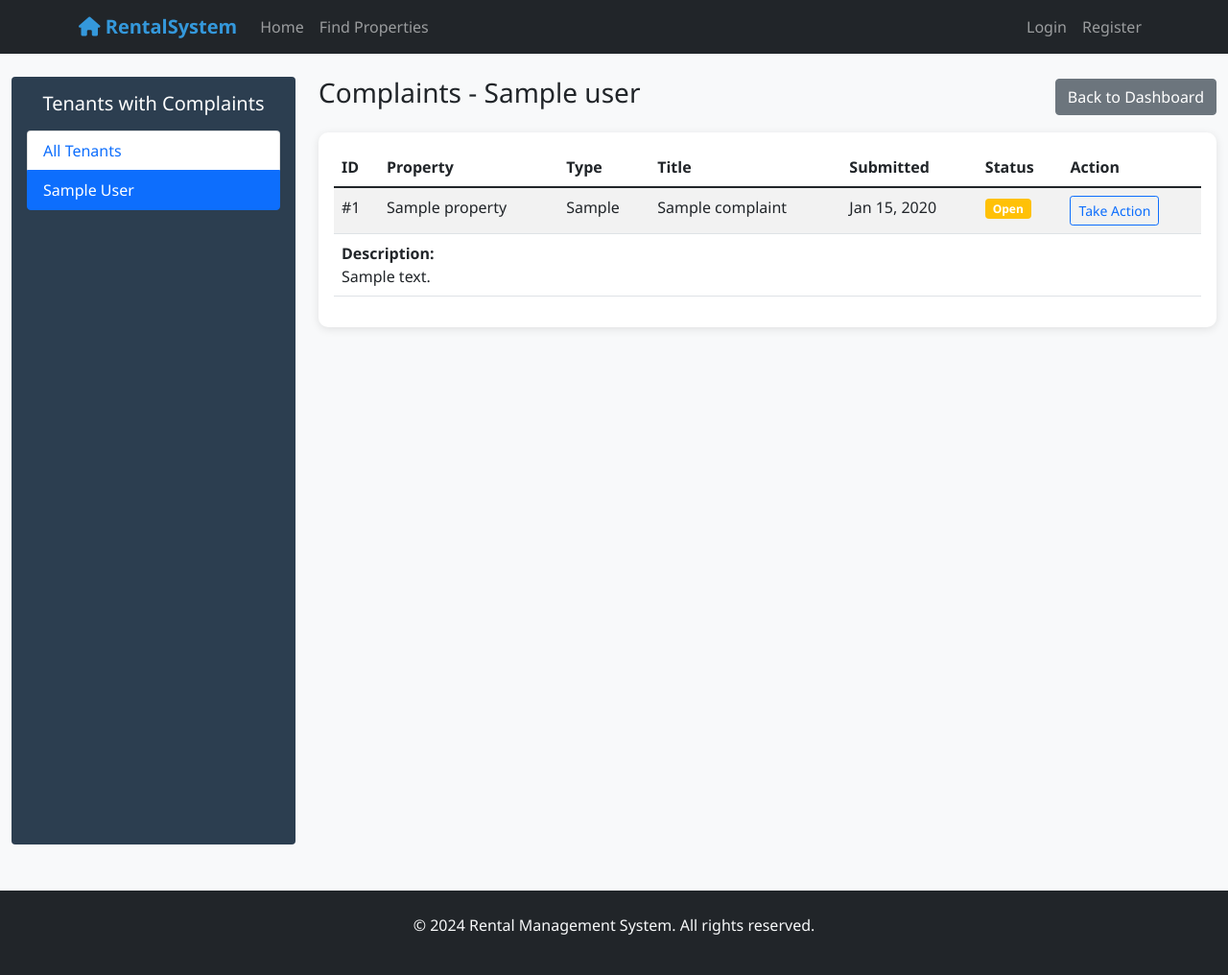
After one commit to himel221/PracticumProject, a Django app: template rentalhouse/rentalapp/templates/complaints/owner_complaints.html in a window 1280 px wide. The commit adds this page. Shown: the whole page at 96% size. Run offline with Django 5.2, Linux system fonts and the light colour scheme; the template is opened without the code that fills it: most values are stand-ins (such as "Sample title", 1, 10 or a date in 2020).

Commit message:
Updated templates and views: owner complaint

```diff
--- /dev/null
+++ b/rentalhouse/rentalapp/templates/complaints/owner_complaints.html
@@ -0,0 +1,113 @@
+{% extends 'base.html' %}
+
+{% block title %}Owner Complaints - RentalSystem{% endblock %}
+
+{% block content %}
+<div class="container-fluid mt-4">
+    <div class="row">
+        <div class="col-md-3">
+            <div class="sidebar rounded p-3">
+                <h5 class="text-center mb-3">Tenants with Complaints</h5>
+                <ul class="list-group">
+                    <li class="list-group-item {% if not selected_tenant %}active{% endif %}">
+                        <a href="{% url 'owner_complaints' %}" class="stretched-link text-decoration-none {% if not selected_tenant %}text-white{% endif %}">All Tenants</a>
+                    </li>
+                    {% for tenant in tenants_with_complaints %}
+                        <li class="list-group-item {% if selected_tenant and selected_tenant.tenant_id == tenant.tenant_id %}active{% endif %}">
+                            <a href="{% url 'owner_complaints' %}?tenant_id={{ tenant.tenant_id }}" class="text-decoration-none {% if selected_tenant and selected_tenant.tenant_id == tenant.tenant_id %}text-white{% endif %}">
+                                {{ tenant.user.first_name }} {{ tenant.user.last_name }}
+                            </a>
+                        </li>
+                    {% empty %}
+                        <li class="list-group-item text-muted">No tenant complaints yet.</li>
+                    {% endfor %}
+                </ul>
+            </div>
+        </div>
+
+        <div class="col-md-9">
+            <div class="d-flex justify-content-between align-items-center mb-3">
+                <h3>Complaints{% if selected_tenant %} - {{ selected_tenant.user.get_full_name }}{% endif %}</h3>
+                <a href="{% url 'owner_dashboard' %}" class="btn btn-secondary">Back to Dashboard</a>
+            </div>
+
+            {% if complaints %}
+                <div class="card">
+                    <div class="card-body">
+                        <div class="table-responsive">
+                            <table class="table table-striped">
+                                <thead>
+                                    <tr>
+                                        <th>ID</th>
+                                        <th>Property</th>
+                                        <th>Type</th>
+                                        <th>Title</th>
+                                        <th>Submitted</th>
+                                        <th>Status</th>
+                                        <th>Action</th>
+                                    </tr>
+                                </thead>
+                                <tbody>
+                                    {% for c in complaints %}
+                                    <tr>
+                                        <td>#{{ c.complaint_id }}</td>
+                                        <td>{{ c.property.title }}</td>
+                                        <td>{{ c.get_type_display }}</td>
+                                        <td>{{ c.title }}</td>
+                                        <td>{{ c.created_at|date:"M d, Y" }}</td>
+                                        <td>
+                                            <span class="badge bg-{% if c.status == 'open' %}warning{% elif c.status == 'in-progress' %}primary{% else %}success{% endif %}">
+                                                {{ c.status|title }}
+                                            </span>
+                                        </td>
+                                        <td>
+                                            <!-- Inline action form -->
+                                            <button class="btn btn-sm btn-outline-primary" type="button" data-bs-toggle="collapse" data-bs-target="#action-{{ c.complaint_id }}">
+                                                Take Action
+                                            </button>
+                                            <div class="collapse mt-2" id="action-{{ c.complaint_id }}">
+                                                <form method="post" class="p-2 border rounded bg-light">
+                                                    {% csrf_token %}
+                                                    <input type="hidden" name="complaint_id" value="{{ c.complaint_id }}">
+
+                                                    <div class="mb-2">
+                                                        <label class="form-label">Status</label>
+                                                        <select name="status" class="form-select">
+                                                            <option value="open" {% if c.status == 'open' %}selected{% endif %}>Open</option>
+                                                            <option value="in-progress" {% if c.status == 'in-progress' %}selected{% endif %}>In Progress</option>
+                                                            <option value="resolved" {% if c.status == 'resolved' %}selected{% endif %}>Resolved</option>
+                                                        </select>
+                                                    </div>
+
+                                                    <div class="mb-2">
+                                                        <label class="form-label">Resolution Notes</label>
+                                                        <textarea name="resolution_notes" class="form-control" rows="3">{{ c.resolution_notes }}</textarea>
+                                                    </div>
+
+                                                    <div class="d-flex gap-2">
+                                                        <button type="submit" class="btn btn-success btn-sm">Save</button>
+                                                        <a href="#" class="btn btn-sm btn-secondary" data-bs-toggle="collapse" data-bs-target="#action-{{ c.complaint_id }}">Cancel</a>
+                                                    </div>
+                                                </form>
+                                            </div>
+                                        </td>
+                                    </tr>
+                                    <tr class="table-row-full">
+                                        <td colspan="7">
+                                            <strong>Description:</strong>
+                                            <p class="mb-0">{{ c.description }}</p>
+                                        </td>
+                                    </tr>
+                                    {% endfor %}
+                                </tbody>
+                            </table>
+                        </div>
+                    </div>
+                </div>
+            {% else %}
+                <div class="alert alert-info">No complaints found.</div>
+            {% endif %}
+        </div>
+    </div>
+</div>
+{% endblock %}
--- a/rentalhouse/rentalapp/templates/dashboard/owner_dashboard.html
+++ b/rentalhouse/rentalapp/templates/dashboard/owner_dashboard.html
@@ -41,7 +41,7 @@
                         </a>
                     </li>
                        <li class="nav-item">
-                <a class="nav-link" href="#">
+                        <a class="nav-link" href="{% url 'owner_complaints' %}">
                             <i class="fas fa-exclamation-triangle"></i> Tenant Complaints
                             {% if pending_complaints_count > 0 %}
                             <span class="badge bg-danger float-end">{{ pending_complaints_count }}</span>
--- a/rentalhouse/rentalproject/rentalproject/settings.py
+++ b/rentalhouse/rentalproject/rentalproject/settings.py
@@ -131,7 +131,8 @@ from pathlib import Path
 # Build paths inside the project like this: BASE_DIR / 'subdir'.
 BASE_DIR = Path(__file__).resolve().parent.parent
 
-Django_key = 'your-secret-key-here'  # Replace with your actual secret key
+#Django_key = 'your-secret-key-here'  # Replace with your actual secret key
+SECRET_KEY = 'django-insecure-pfiu_v!x#r#559lmuyzx2xazy$82ne($h*^otai3eb_1%h+&91'
 DEBUG = True
 ALLOWED_HOSTS = ['*']
 
```
Also changed, not shown: rentalhouse/rentalapp/templates/dashboard/tenant_dashboard.html (+60 -0 lines), rentalhouse/rentalapp/views.py (+25 -1 lines), rentalhouse/rentalproject/db.sqlite3, 1 other file. Lines whose indentation alone changed are shown as unchanged.
